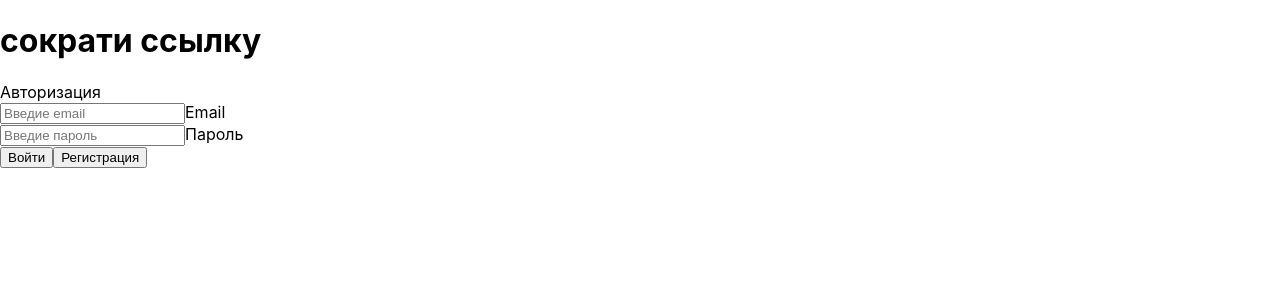
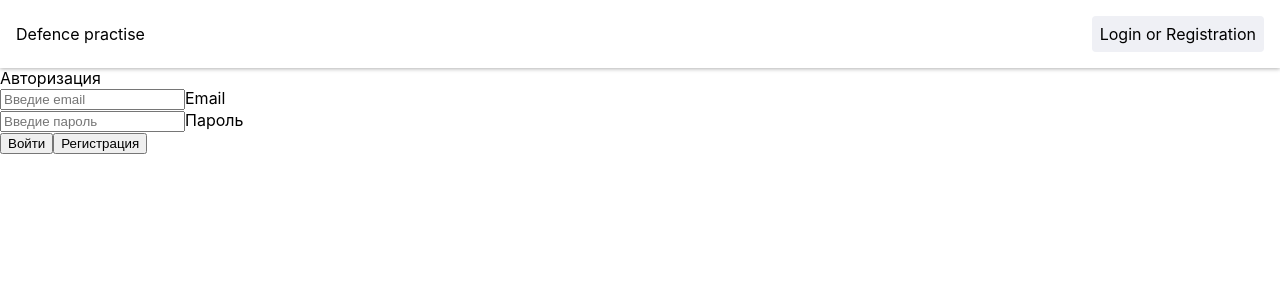
Before and after one commit to ocherisan/Defence-frontend-CRA, a React (Create React App) app: page /login in a window 1280 px wide. Shown: the top 300 px of the page. Built offline with nearby package versions, Linux system fonts and the light colour scheme.

Commit message:
created pages preparations

```diff
--- a/src/App.tsx
+++ b/src/App.tsx
@@ -1,21 +1,15 @@
 import React from 'react';
 import { BrowserRouter as Router, Route, Routes } from 'react-router-dom';
-import { AuthPage } from './pages/AuthPage';
-import { LinkPage } from './pages/LinkPage';
-import { CreatePage } from './pages/CreatePage';
+import { AuthPage } from './pages/AuthPage/AuthPage';
 import { useAuth } from './hooks/auth.hook';
 import { AuthContext } from './context/AuthContext';
 import { Loader } from './components/Loader/Loader';
+import { Navigation } from './components/Navigation/Navigation';
+import { TasksPage } from './pages/TasksPage/TasksPage';
+import { HomePage } from './pages/HomePage/HomePage';
+import { NotFoundPage } from './pages/NotFoundPage/NotFoundPage';
 
 //const history = createBrowserHistory();
-
-const HomePage = (()=>{
-  return <div>HOME PAGE</div>
-})
-
-export const NotFound = () => {
-  return <div>This is a 404 page</div>
-}
 
 
 function App() {
@@ -26,11 +20,14 @@ function App() {
   }
   return (
     <AuthContext.Provider value={{token, login, logout, userId, isAuthenticated}}>
+
     <Router>
+    <Navigation/>
         <Routes>
             <Route path='/' element={<HomePage/>}/>
             <Route path='login'  element={<AuthPage/>}/>
-            <Route path="*" element={<NotFound />}/>
+            <Route path='tasks' element={<TasksPage/>}/>
+            <Route path="*" element={<NotFoundPage/>}/>
         </Routes>
     </Router>
     </AuthContext.Provider>
--- /dev/null
+++ b/src/components/Navigation/Navigation.module.css
@@ -0,0 +1,19 @@
+.container {
+    display: flex;
+    flex-direction: row;
+    align-items: center;
+    padding: 16px;
+    justify-content: space-between;
+    box-shadow: 0 1px 4px rgba(0,0,0,0.3);
+}
+
+.button {
+    border-radius: 4px;
+    background-color: #eff0f5;
+    padding: 8px;
+    cursor: pointer;
+}
+
+.button:hover{
+    background-color: #d4d4dd;
+}
--- /dev/null
+++ b/src/components/Navigation/Navigation.tsx
@@ -0,0 +1,22 @@
+import React, { useCallback, useContext } from "react";
+import { useNavigate } from "react-router-dom";
+import { AuthContext } from "../../context/AuthContext";
+import styles from "./Navigation.module.css";
+
+
+export const Navigation = () => {
+    const {isAuthenticated} = useContext(AuthContext);
+    const navigate = useNavigate();
+
+    const onLoginClick = useCallback(() => {
+        navigate('../login');
+    },[navigate]);
+
+    return (
+        <div className={styles.container}>
+            <div>Defence practise</div>
+            {!isAuthenticated && <div className={styles.button} onClick={onLoginClick}>Login or Registration</div>}
+            {isAuthenticated && <><div className={styles.button}>Tasks</div><div className={styles.button}>Profile</div></>}
+        </div>
+    )
+}
--- a/src/pages/AuthPage.tsx
+++ b/src/pages/AuthPage/AuthPage.tsx
@@ -1,10 +1,9 @@
 import React, { useContext, useEffect, useState } from "react";
 import { useNavigate } from "react-router-dom";
-import { AuthContext } from "../context/AuthContext";
-import { useHttp } from "../hooks/http.hook";
-import { useMessage } from "../hooks/message.hook";
+import { AuthContext } from "../../context/AuthContext";
+import { useHttp } from "../../hooks/http.hook";
+import { useMessage } from "../../hooks/message.hook";
 
-//TODO: редирект куда-то после логина
 export const AuthPage = () => {
     const {loading, error, request, clearError} = useHttp();
     const [form, setForm] = useState({
@@ -28,7 +27,6 @@ export const AuthPage = () => {
         try {
             const data = await request('/api/auth/register', 'POST', {...form})
             console.log(data.data);
-            //TODO: оповестить, что пользователь успешно создан
         } catch (error) {
 
         }
@@ -38,7 +36,6 @@ export const AuthPage = () => {
         try {
             const data = await request('/api/auth/login', 'POST', {...form})
             console.log(data.data);
-            //TODO: оповестить, что пользователь успешно создан
 
             auth.login(data.token, data.userId);
         } catch (error) {
@@ -54,7 +51,6 @@ export const AuthPage = () => {
 
   return (
     <div>
-      <h1>сократи ссылку</h1>
       <span>Авторизация</span>
       <div>
         <div>
--- a/src/pages/CreatePage.tsx
+++ /dev/null
@@ -1,5 +0,0 @@
-import React from "react";
-
-export const CreatePage = () => {
-    return (<div>CREATE</div>)
-}
--- /dev/null
+++ b/src/pages/HomePage/HomePage.tsx
@@ -0,0 +1,7 @@
+import React from "react";
+
+export const HomePage = () => {
+    return (
+        <div>HOME PAGE</div>
+    )
+}
--- a/src/pages/LinkPage.tsx
+++ /dev/null
@@ -1,5 +0,0 @@
-import React from "react";
-
-export const LinkPage = () => {
-    return (<div>LINK</div>)
-}
--- /dev/null
+++ b/src/pages/NotFoundPage/NotFoundPage.tsx
@@ -0,0 +1,7 @@
+import React from "react";
+
+export const NotFoundPage = () => {
+    return (
+        <div>NotFoundPage</div>
+    )
+}
--- /dev/null
+++ b/src/pages/TasksPage/TasksPage.tsx
@@ -0,0 +1,7 @@
+import React from "react";
+
+export const TasksPage = () => {
+    return (
+        <div>TASKS</div>
+    )
+}
```
